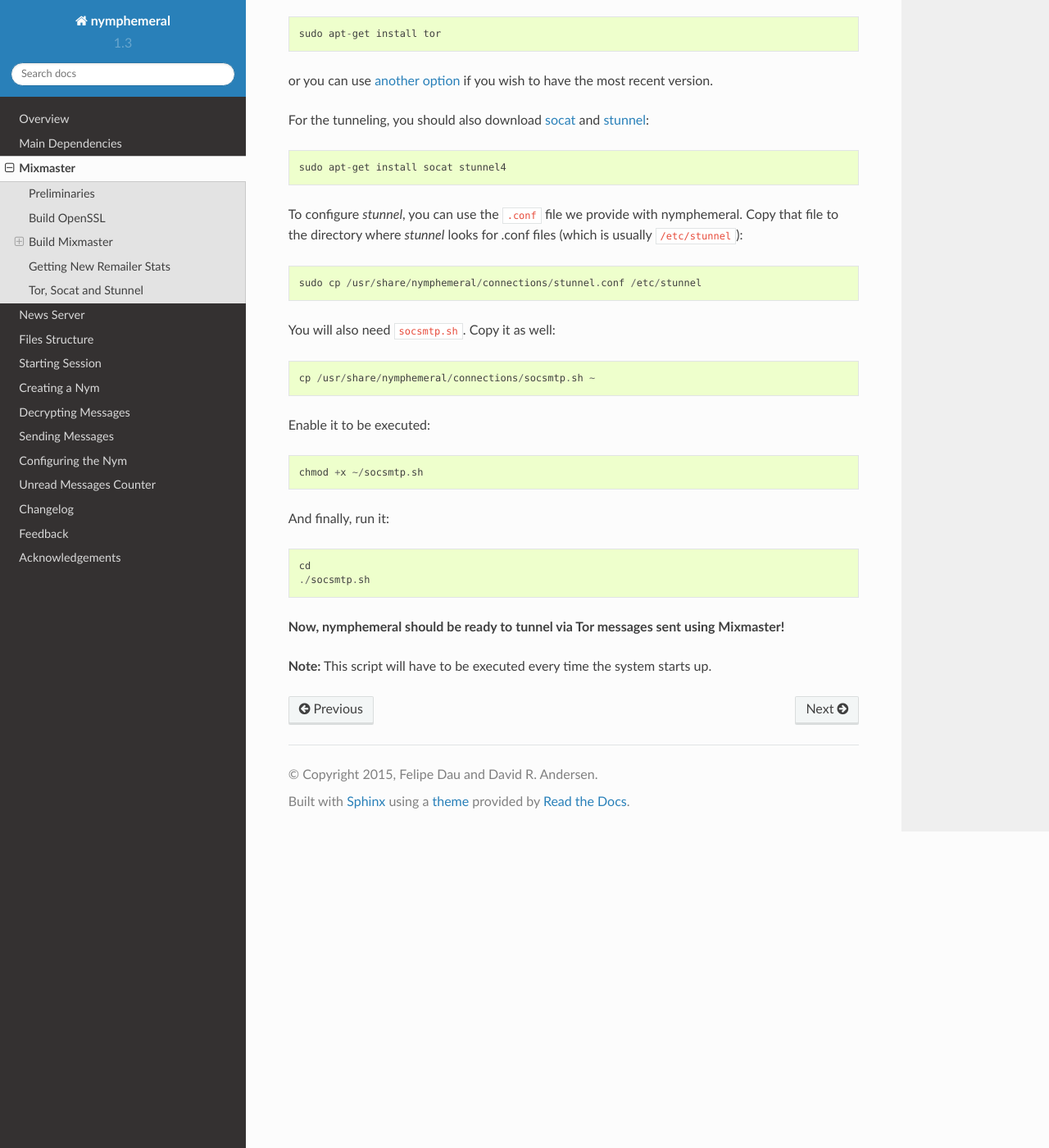
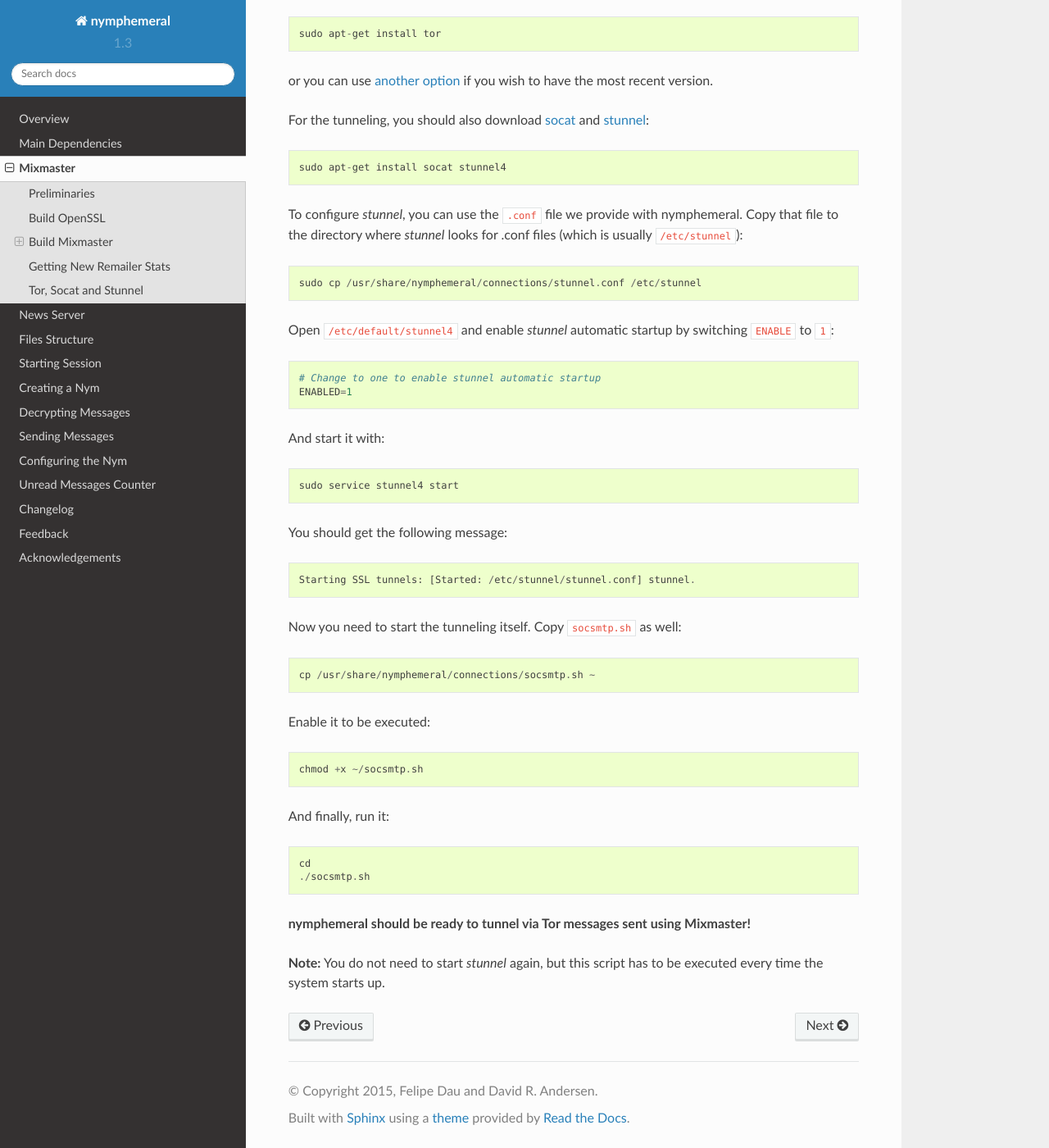
Before and after one commit to AnemoneLabs/nymphemeral, a Sphinx documentation site: the page built from docs/source/install/mixmaster.rst, in a window 1280 px wide and 1400 px high, scrolled down 3590 px. Shown: the whole window at 82% size. Built offline with Sphinx 7.4.7 and the Read the Docs theme 2.0.0, drawn with Linux system fonts in a browser that asks for light colours.

Commit message:
Add more info to run stunnel

```diff
--- a/docs/source/install/mixmaster.rst
+++ b/docs/source/install/mixmaster.rst
@@ -178,7 +178,22 @@ looks for .conf files (which is usually ``/etc/stunnel``)::
 
     sudo cp /usr/share/nymphemeral/connections/stunnel.conf /etc/stunnel
 
-You will also need ``socsmtp.sh``. Copy it as well::
+Open ``/etc/default/stunnel4`` and enable *stunnel* automatic startup
+by switching ``ENABLE`` to ``1``::
+
+    # Change to one to enable stunnel automatic startup
+    ENABLED=1
+
+And start it with::
+
+    sudo service stunnel4 start
+
+You should get the following message::
+
+    Starting SSL tunnels: [Started: /etc/stunnel/stunnel.conf] stunnel.
+
+Now you need to start the tunneling itself. Copy ``socsmtp.sh`` as
+well::
 
     cp /usr/share/nymphemeral/connections/socsmtp.sh ~
 
@@ -191,11 +206,11 @@ And finally, run it::
     cd
     ./socsmtp.sh
 
-**Now, nymphemeral should be ready to tunnel via Tor messages sent
+**nymphemeral should be ready to tunnel via Tor messages sent
 using Mixmaster!**
 
-**Note:** This script will have to be executed every time the system
-starts up.
+**Note:** You do not need to start *stunnel* again, but this script
+has to be executed every time the system starts up.
 
 .. _`another option`: https://www.torproject.org/docs/debian.html.en#ubuntu
 .. _`jeremy bentham remailer`: http://anemone.mooo.com/stats/
```
